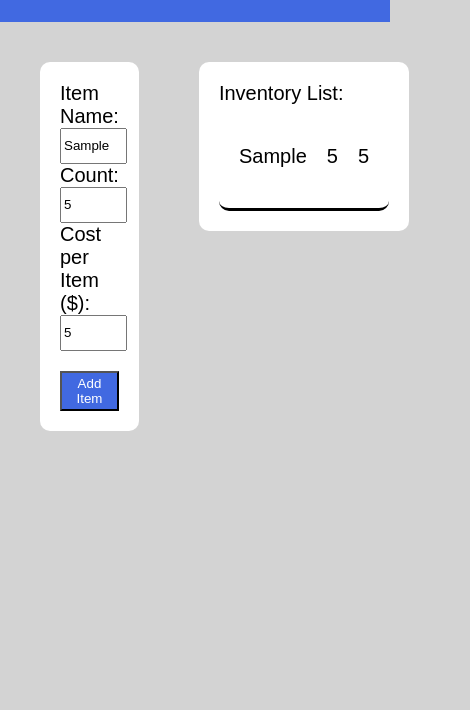
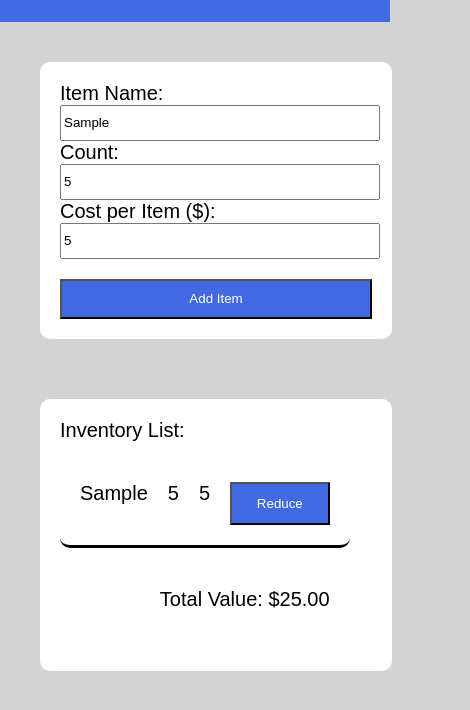
Before and after one commit to TempestSource/2200_Code, a plain HTML site: page index.html in a window 390 px wide. Both pictures are taken after typing "Sample", "5", "5" into the empty fields and a click on the button "Add Item". Shown: the part 106-816 px from the top of the page, 470 px wide, since content can reach past the window. Drawn offline with Linux system fonts and the light colour scheme.

Commit message:
total value

```diff
--- a/css/styles.css
+++ b/css/styles.css
@@ -45,6 +45,12 @@ button {
     color: white;
     background-color: royalblue;
     margin-top: 1rem;
+}
+.reduce {
+    width: 5rem;
+
+}
+#add {
     width: 100%;
     height: 2rem;
 }
@@ -57,3 +63,13 @@ button {
     display: flex;
     gap: 1rem;
 }
+
+@media (max-width: 768px) {
+    .container {
+        flex-direction: column;
+        width: 100%;
+    }
+    .container form, .container div {
+        width: 80%;
+    }
+}
--- a/index.html
+++ b/index.html
@@ -20,7 +20,7 @@
             <br><input id="itemCount" type="number" min="1" required><br>
             <label for="itemCost" class="item-name">Cost per Item ($): </label>
             <br><input id="itemCost" type="number" step="0.01" min="0" required><br>
-            <button type="submit">Add Item</button>
+            <button type="submit" id="add">Add Item</button>
         </form>
         <div id="inventory">
             Inventory List
--- a/js/inventory.js
+++ b/js/inventory.js
@@ -1,7 +1,6 @@
 "use strict";
 document.addEventListener("DOMContentLoaded", function() {
     const form = document.getElementById("inventoryForm");
-
     let itemNames = [];
     let itemCounts = [];
     let itemCosts = [];
@@ -15,7 +14,6 @@ document.addEventListener("DOMContentLoaded", function() {
         itemNames.push(itemName);
         itemCounts.push(itemCount);
         itemCosts.push(itemCost);
-
         displayItems();
     });
 
@@ -29,8 +27,20 @@ document.addEventListener("DOMContentLoaded", function() {
                 <p>${itemNames[i]}</p>
                 <p>${itemCounts[i]}</p>
                 <p>${itemCosts[i]}</p>
+                <button class="reduce">Reduce</button>
             `
             itemList.appendChild(div);
         }
+
+        let total = document.createElement("div");
+        let sum = 0.0;
+        for ( let i = 0; i < itemCounts.length; i++) {
+            sum += itemCounts[i] * itemCosts[i];
+        }
+        total.className = "total";
+        total.innerHTML = `
+            <p>Total Value: \$${sum.toFixed(2)}</p>
+        `
+        itemList.appendChild(total);
     }
 });
```
